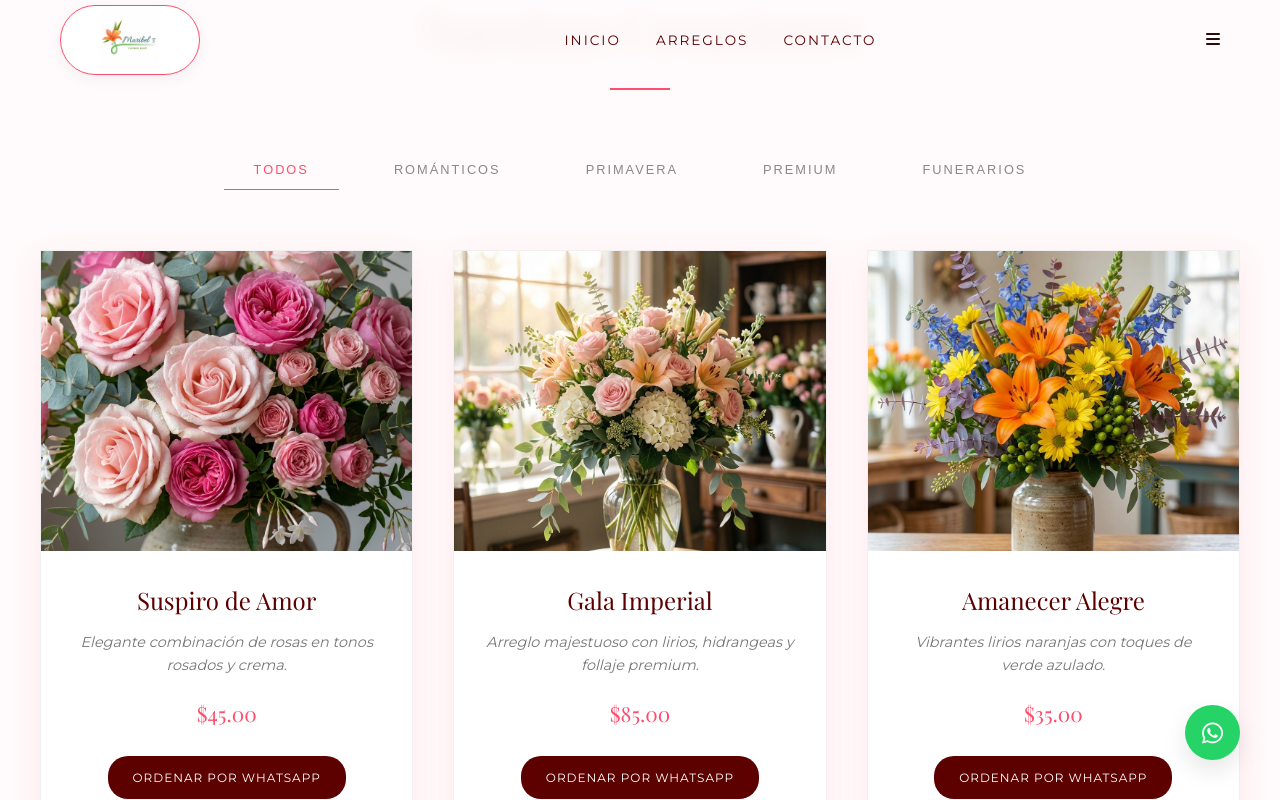
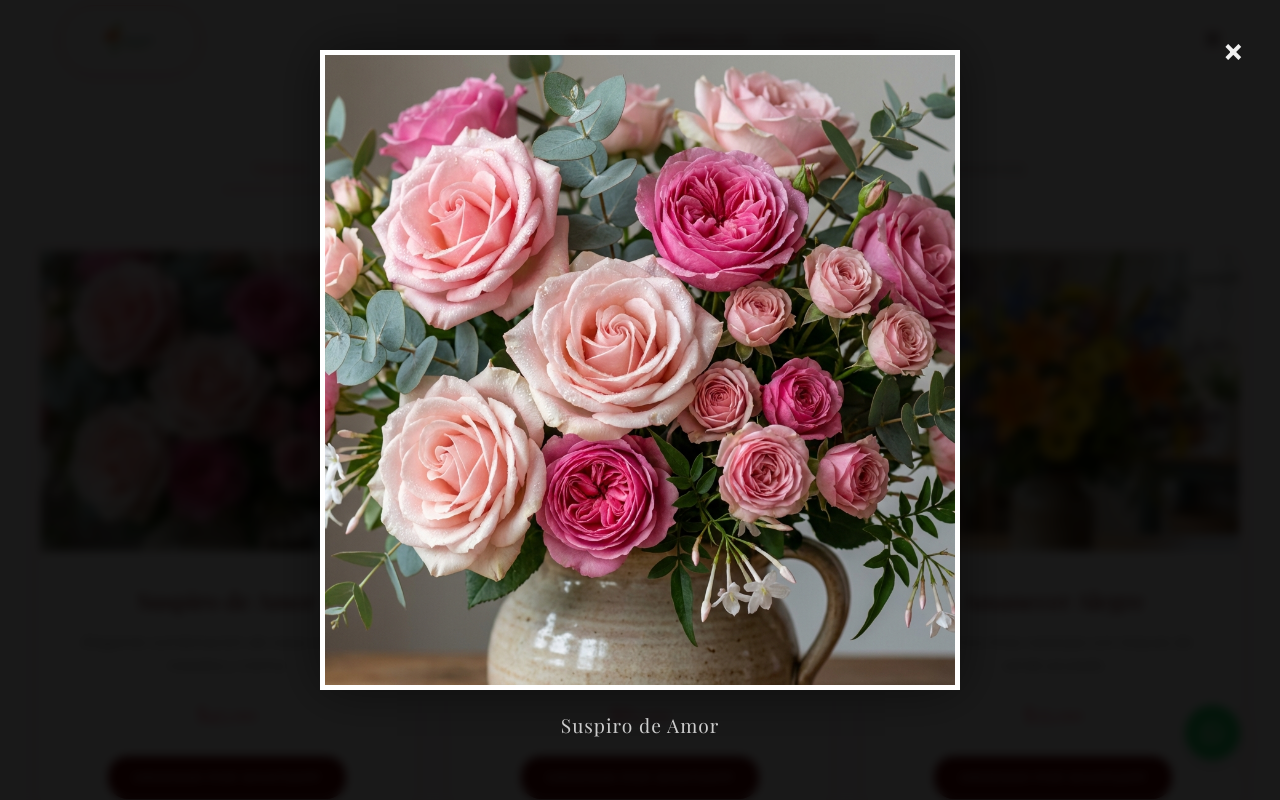
Before and after one commit to chris1905ch/maribelsflower, a plain HTML site: page index.html in a window 1280 px wide. Both pictures are taken after a click on the element 226 px from the left and 1329 px from the top of the page. Shown: the part 929-1729 px from the top of the page. Drawn offline with nearby package versions, Linux system fonts and the light colour scheme; a web font is replaced by a local one.

Commit message:
Implement lightbox modal for catalog images

```diff
--- a/index.html
+++ b/index.html
@@ -452,6 +452,13 @@
         <i class="fab fa-whatsapp"></i>
     </a>
 
+    <!-- Lightbox Modal -->
+    <div id="lightbox" class="lightbox">
+        <span class="lightbox-close">&times;</span>
+        <img class="lightbox-content" id="lightbox-img">
+        <div id="lightbox-caption"></div>
+    </div>
+
     <script src="script.js"></script>
 </body>
 
--- a/script.js
+++ b/script.js
@@ -187,4 +187,50 @@ document.addEventListener('DOMContentLoaded', () => {
     } else {
         startHearts();
     }
+
+    // Lightbox Logic
+    const lightbox = document.getElementById('lightbox');
+    const lightboxImg = document.getElementById('lightbox-img');
+    const captionText = document.getElementById('lightbox-caption');
+    const closeBtn = document.querySelector('.lightbox-close');
+
+    // Get all card images
+    const cardImages = document.querySelectorAll('.card-img img');
+
+    cardImages.forEach(img => {
+        img.parentElement.addEventListener('click', () => {
+            lightbox.style.display = 'block';
+            lightboxImg.src = img.src;
+            // Use the arrangement title as caption
+            const cardInfo = img.closest('.card').querySelector('.card-info h3');
+            captionText.innerHTML = cardInfo ? cardInfo.innerText : img.alt;
+
+            // Disable scroll
+            document.body.style.overflow = 'hidden';
+        });
+    });
+
+    const closeLightbox = () => {
+        lightbox.style.display = 'none';
+        document.body.style.overflow = '';
+    };
+
+    if (closeBtn) {
+        closeBtn.addEventListener('click', closeLightbox);
+    }
+
+    if (lightbox) {
+        lightbox.addEventListener('click', (e) => {
+            if (e.target === lightbox) {
+                closeLightbox();
+            }
+        });
+    }
+
+    // Escape key to close
+    document.addEventListener('keydown', (e) => {
+        if (e.key === 'Escape' && lightbox.style.display === 'block') {
+            closeLightbox();
+        }
+    });
 });
--- a/style.css
+++ b/style.css
@@ -851,3 +851,104 @@ footer {
         padding: 0 20px;
     }
 }
+
+/* Lightbox Styles */
+.lightbox {
+    display: none;
+    position: fixed;
+    z-index: 2000;
+    padding-top: 50px;
+    left: 0;
+    top: 0;
+    width: 100%;
+    height: 100%;
+    overflow: auto;
+    background-color: rgba(0, 0, 0, 0.9);
+    backdrop-filter: blur(5px);
+}
+
+.lightbox-content {
+    margin: auto;
+    display: block;
+    max-width: 90%;
+    max-height: 80vh;
+    animation: zoom 0.6s;
+    box-shadow: 0 0 50px rgba(0, 0, 0, 0.5);
+    border: 5px solid #fff;
+}
+
+@keyframes zoom {
+    from {
+        transform: scale(0.5);
+        opacity: 0;
+    }
+
+    to {
+        transform: scale(1);
+        opacity: 1;
+    }
+}
+
+.lightbox-close {
+    position: absolute;
+    top: 20px;
+    right: 35px;
+    color: #f1f1f1;
+    font-size: 40px;
+    font-weight: bold;
+    transition: 0.3s;
+    cursor: pointer;
+    z-index: 2001;
+}
+
+.lightbox-close:hover,
+.lightbox-close:focus {
+    color: var(--secondary-color);
+    text-decoration: none;
+    cursor: pointer;
+}
+
+#lightbox-caption {
+    margin: auto;
+    display: block;
+    width: 80%;
+    max-width: 700px;
+    text-align: center;
+    color: #ccc;
+    padding: 20px 0;
+    font-family: var(--font-serif);
+    font-size: 1.2rem;
+    letter-spacing: 1px;
+}
+
+/* Make card images look clickable */
+.card-img {
+    cursor: pointer;
+    position: relative;
+}
+
+.card-img::after {
+    content: '\f002';
+    /* FontAwesome search icon */
+    font-family: 'Font Awesome 6 Free';
+    font-weight: 900;
+    position: absolute;
+    top: 50%;
+    left: 50%;
+    transform: translate(-50%, -50%) scale(0.8);
+    background: rgba(255, 77, 109, 0.7);
+    color: #fff;
+    width: 50px;
+    height: 50px;
+    display: flex;
+    align-items: center;
+    justify-content: center;
+    border-radius: 50%;
+    opacity: 0;
+    transition: all 0.4s ease;
+}
+
+.card:hover .card-img::after {
+    opacity: 1;
+    transform: translate(-50%, -50%) scale(1);
+}
```
